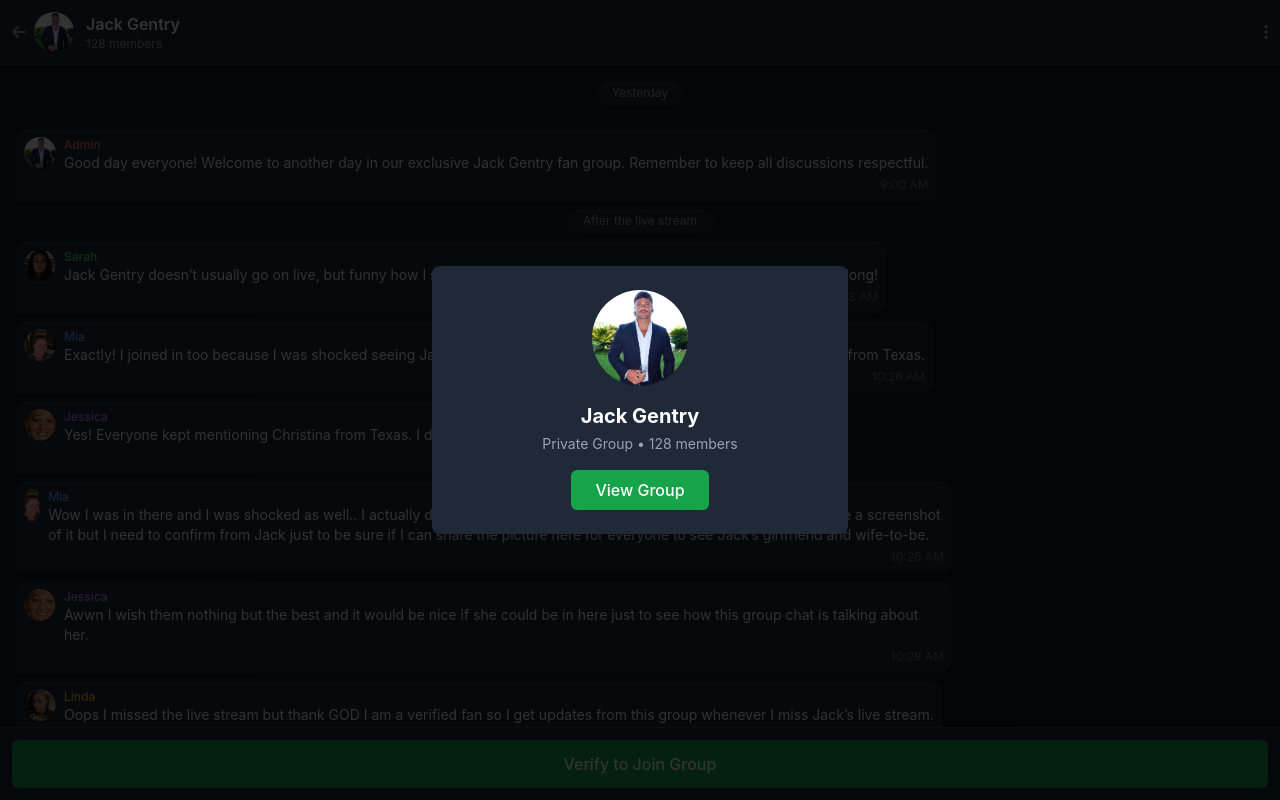
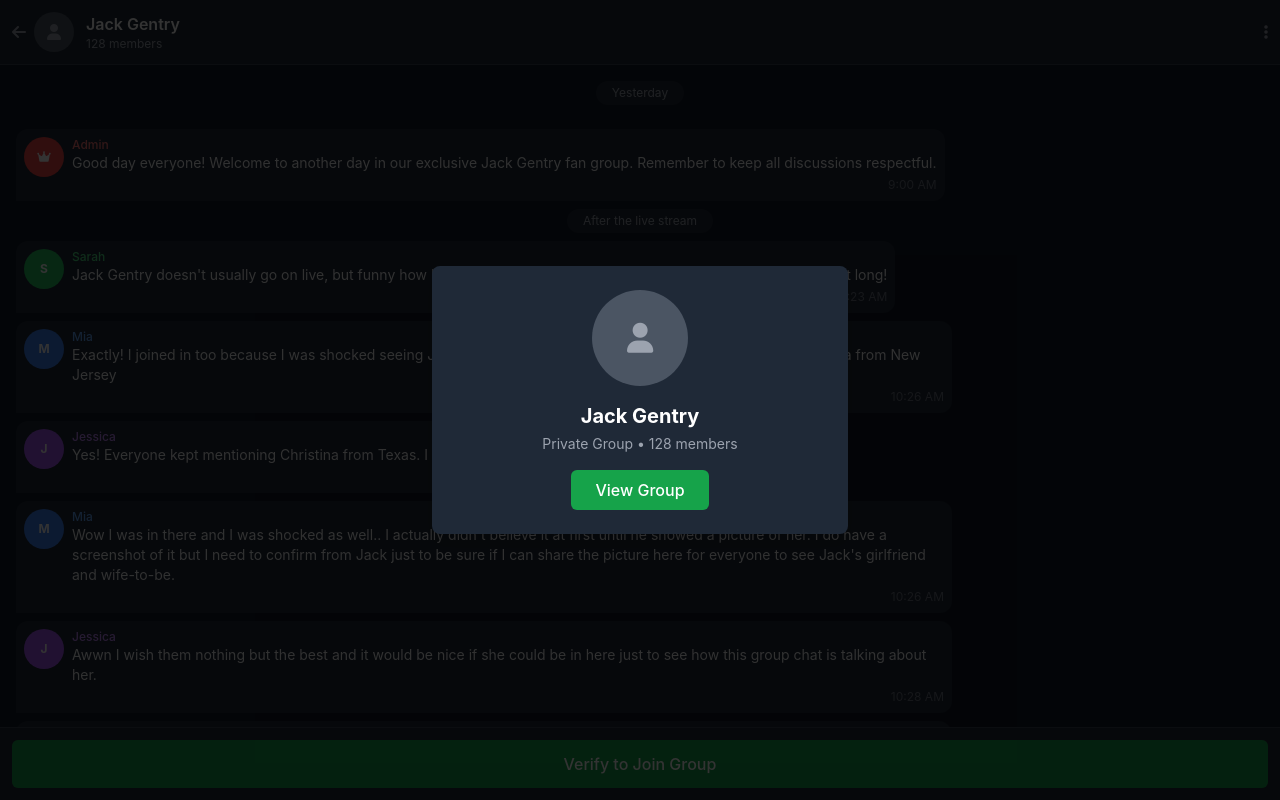
Before and after one commit to yourlogodesigner28-jpg/Jack-Gentry, a plain HTML site: page group34.html in a window 1280 px wide. Drawn offline with nearby package versions, Linux system fonts and the light colour scheme.

Commit message:
Update group34.html

```diff
--- a/group34.html
+++ b/group34.html
@@ -28,27 +28,6 @@
             margin-bottom: 0.5rem;
             align-self: flex-end;
         }
-        .message-bubble-received .flex,
-.message-bubble-sent .flex {
-    align-items: flex-start !important;
-}
-
-.message-bubble-received img,
-.message-bubble-sent img {
-    width: 100%;
-    height: 100%;
-    object-fit: cover;
-}
-
-.message-bubble-received p,
-.message-bubble-sent p {
-    word-wrap: break-word;
-    white-space: normal;
-}
-.w-8.h-8 img {
-    object-fit: cover !important;
-}
-
         .loading-dots span {
             animation: loadingDot 1.4s infinite ease-in-out both;
         }
@@ -75,6 +54,29 @@
         .verify-button-container {
             position: sticky; bottom: 0; width: 100%; z-index: 10;
         }
+
+        /* FIXED: Consistent circle sizing */
+        .circle-avatar {
+            width: 2.5rem;
+            height: 2.5rem;
+            border-radius: 50%;
+            object-fit: cover;
+            flex-shrink: 0;
+        }
+        .circle-avatar-large {
+            width: 6rem;
+            height: 6rem;
+            border-radius: 50%;
+            object-fit: cover;
+            flex-shrink: 0;
+        }
+        .circle-avatar-header {
+            width: 2.5rem;
+            height: 2.5rem;
+            border-radius: 50%;
+            object-fit: cover;
+            flex-shrink: 0;
+        }
     </style>
 </head>
 
@@ -85,7 +87,9 @@
         <div class="w-full max-w-md px-4">
             <div class="bg-gray-800 rounded-lg shadow-lg overflow-hidden">
                 <div class="p-4 border-b border-gray-700 flex items-center">
-                    <div class="w-12 h-12 rounded-full bg-cover bg-center" style="background-image: url('/assets/celebrity_profile.jpg');"></div>
+                    <div class="circle-avatar-header bg-gray-600 flex items-center justify-center">
+                        <i class="fas fa-user text-gray-400"></i>
+                    </div>
                     <div class="ml-3">
                         <h2 class="text-lg font-semibold text-white">Jack Gentry Group Chat</h2>
                         <p class="text-sm text-gray-400">Loading group chat...</p>
@@ -108,7 +112,9 @@
         <div class="w-full max-w-md px-4 slide-up">
             <div class="bg-gray-800 rounded-lg shadow-lg overflow-hidden">
                 <div class="p-6 flex flex-col items-center">
-                    <div class="w-24 h-24 rounded-full bg-cover bg-center mb-4" style="background-image: url('/assets/celebrity_profile.jpg');"></div>
+                    <div class="circle-avatar-large bg-gray-600 flex items-center justify-center mb-4">
+                        <i class="fas fa-user text-gray-400 text-3xl"></i>
+                    </div>
                     <h2 class="text-xl font-bold text-white mb-1">Jack Gentry</h2>
                     <p class="text-gray-400 text-sm mb-4">Private Group • 128 members</p>
                     <button id="view-group-btn" class="bg-green-600 hover:bg-green-700 text-white font-medium py-2 px-6 rounded-md transition duration-200">
@@ -127,7 +133,9 @@
             <button id="back-btn" class="mr-2">
                 <i class="fas fa-arrow-left text-gray-400"></i>
             </button>
-            <div class="w-10 h-10 rounded-full bg-cover bg-center" style="background-image: url('/assets/celebrity_profile.jpg');"></div>
+            <div class="circle-avatar-header bg-gray-600 flex items-center justify-center">
+                <i class="fas fa-user text-gray-400"></i>
+            </div>
             <div class="ml-3 flex-1">
                 <h2 class="text-base font-semibold text-white">Jack Gentry</h2>
                 <p class="text-xs text-gray-400">128 members</p>
@@ -144,13 +152,12 @@
                     Yesterday
                 </div>
 
-                <!-- PREVIOUS CHAT TEXT (unchanged except name replaced) -->
+                <!-- Admin Message -->
                 <div class="message-bubble-received p-2">
                     <div class="flex">
-                        <div class="w-8 h-8 rounded-full overflow-hidden mr-2">
-    <img src="/assets/celebrity_profile.jpg" class="w-full h-full object-cover">
+                        <div class="circle-avatar bg-red-500 flex items-center justify-center mr-2">
+                            <i class="fas fa-crown text-white text-xs"></i>
                         </div>
-
                         <div class="flex flex-col">
                             <span class="text-xs text-red-400 font-medium">Admin</span>
                             <p class="text-sm">Good day everyone! Welcome to another day in our exclusive Jack Gentry fan group. Remember to keep all discussions respectful.</p>
@@ -159,23 +166,19 @@
                     </div>
                 </div>
 
-                <!-- Other original messages unchanged until divider -->
-
                 <div class="bg-gray-800 text-gray-400 text-xs text-center py-1 px-4 rounded-full mx-auto my-2">
                     After the live stream
                 </div>
 
-                <!-- NEW TWISTED CONVERSATION FIXED -->
-
+                <!-- Fan Messages -->
                 <div class="message-bubble-received p-2">
                     <div class="flex">
-        <div class="w-8 h-8 rounded-full overflow-hidden mr-2">
-            <img src="/assets/fan1.jpg" class="w-full h-full object-cover">
+                        <div class="circle-avatar bg-green-500 flex items-center justify-center mr-2">
+                            <span class="text-white text-xs font-bold">S</span>
                         </div>
-
                         <div class="flex flex-col">
                             <span class="text-xs text-green-400 font-medium">Sarah</span>
-            <p class="text-sm">Jack Gentry doesn’t usually go on live, but funny how I saw it and joined in. I wasn’t expecting him to actually talk that long!</p>
+                            <p class="text-sm">Jack Gentry doesn't usually go on live, but funny how I saw it and joined in. I wasn't expecting him to actually talk that long!</p>
                             <span class="text-xs text-gray-500 self-end mt-1">10:23 AM</span>
                         </div>
                     </div>
@@ -183,13 +186,12 @@
 
                 <div class="message-bubble-received p-2">
                     <div class="flex">
-        <div class="w-8 h-8 rounded-full overflow-hidden mr-2">
-            <img src="/assets/fan2.jpg" class="w-full h-full object-cover">
+                        <div class="circle-avatar bg-blue-500 flex items-center justify-center mr-2">
+                            <span class="text-white text-xs font-bold">M</span>
                         </div>
-
                         <div class="flex flex-col">
                             <span class="text-xs text-blue-400 font-medium">Mia</span>
-            <p class="text-sm">Exactly! I joined in too because I was shocked seeing Jack live. And suddenly everyone started asking about Christina from Texas.</p>
+                            <p class="text-sm">Exactly! I joined in too because I was shocked seeing Jack live. And suddenly everyone started asking about Christina from New Jersey</p>
                             <span class="text-xs text-gray-500 self-end mt-1">10:26 AM</span>
                         </div>
                     </div>
@@ -197,13 +199,12 @@
 
                 <div class="message-bubble-received p-2">
                     <div class="flex">
-        <div class="w-8 h-8 rounded-full overflow-hidden mr-2">
-            <img src="/assets/fan3.jpg" class="w-full h-full object-cover">
+                        <div class="circle-avatar bg-purple-500 flex items-center justify-center mr-2">
+                            <span class="text-white text-xs font-bold">J</span>
                         </div>
-
                         <div class="flex flex-col">
                             <span class="text-xs text-purple-400 font-medium">Jessica</span>
-            <p class="text-sm">Yes! Everyone kept mentioning Christina from Texas. I didn’t expect him to react the way he did though.</p>
+                            <p class="text-sm">Yes! Everyone kept mentioning Christina from Texas. I didn't expect him to react the way he did though.</p>
                             <span class="text-xs text-gray-500 self-end mt-1">10:28 AM</span>
                         </div>
                     </div>
@@ -211,13 +212,12 @@
 
                 <div class="message-bubble-received p-2">
                     <div class="flex">
-        <div class="w-8 h-8 rounded-full overflow-hidden mr-2">
-            <img src="/assets/fan2.jpg" class="w-full h-full object-cover">
+                        <div class="circle-avatar bg-blue-500 flex items-center justify-center mr-2">
+                            <span class="text-white text-xs font-bold">M</span>
                         </div>
-
                         <div class="flex flex-col">
                             <span class="text-xs text-blue-400 font-medium">Mia</span>
-            <p class="text-sm">Wow I was in there and I was shocked as well.. I actually didn't believe it at first until he showed a picture of her. I do have a screenshot of it but I need to confirm from Jack just to be sure if I can share the picture here for everyone to see Jack’s girlfriend and wife-to-be.</p>
+                            <p class="text-sm">Wow I was in there and I was shocked as well.. I actually didn't believe it at first until he showed a picture of her. I do have a screenshot of it but I need to confirm from Jack just to be sure if I can share the picture here for everyone to see Jack's girlfriend and wife-to-be.</p>
                             <span class="text-xs text-gray-500 self-end mt-1">10:26 AM</span>
                         </div>
                     </div>
@@ -225,10 +225,9 @@
 
                 <div class="message-bubble-received p-2">
                     <div class="flex">
-        <div class="w-8 h-8 rounded-full overflow-hidden mr-2">
-            <img src="/assets/fan3.jpg" class="w-full h-full object-cover">
+                        <div class="circle-avatar bg-purple-500 flex items-center justify-center mr-2">
+                            <span class="text-white text-xs font-bold">J</span>
                         </div>
-
                         <div class="flex flex-col">
                             <span class="text-xs text-purple-400 font-medium">Jessica</span>
                             <p class="text-sm">Awwn I wish them nothing but the best and it would be nice if she could be in here just to see how this group chat is talking about her.</p>
@@ -239,13 +238,12 @@
 
                 <div class="message-bubble-received p-2">
                     <div class="flex">
-        <div class="w-8 h-8 rounded-full overflow-hidden mr-2">
-            <img src="/assets/fan4.jpg" class="w-full h-full object-cover">
+                        <div class="circle-avatar bg-yellow-500 flex items-center justify-center mr-2">
+                            <span class="text-white text-xs font-bold">L</span>
                         </div>
-
                         <div class="flex flex-col">
                             <span class="text-xs text-yellow-400 font-medium">Linda</span>
-            <p class="text-sm">Oops I missed the live stream but thank GOD I am a verified fan so I get updates from this group whenever I miss Jack’s live stream.</p>
+                            <p class="text-sm">Oops I missed the live stream but thank GOD I am a verified fan so I get updates from this group whenever I miss Jack's live stream.</p>
                             <span class="text-xs text-gray-500 self-end mt-1">10:30 AM</span>
                         </div>
                     </div>
@@ -253,10 +251,9 @@
 
                 <div class="message-bubble-received p-2">
                     <div class="flex">
-        <div class="w-8 h-8 rounded-full overflow-hidden mr-2">
-            <img src="/assets/fan1.jpg" class="w-full h-full object-cover">
+                        <div class="circle-avatar bg-green-500 flex items-center justify-center mr-2">
+                            <span class="text-white text-xs font-bold">S</span>
                         </div>
-
                         <div class="flex flex-col">
                             <span class="text-xs text-green-400 font-medium">Sarah</span>
                             <p class="text-sm">@Jack can you please have your wife join this group chat? Which might be impossible because maybe she's not yet a verified fan.</p>
@@ -267,10 +264,9 @@
 
                 <div class="message-bubble-received p-2">
                     <div class="flex">
-        <div class="w-8 h-8 rounded-full overflow-hidden mr-2">
-            <img src="/assets/fan2.jpg" class="w-full h-full object-cover">
+                        <div class="circle-avatar bg-red-500 flex items-center justify-center mr-2">
+                            <span class="text-white text-xs font-bold">M</span>
                         </div>
-
                         <div class="flex flex-col">
                             <span class="text-xs text-red-400 font-medium">Mia</span>
                             <p class="text-sm">I think so.. and yes it would be nice having her on here and following her TikTok and other social media to help grow her account.</p>
@@ -281,17 +277,17 @@
 
                 <div class="message-bubble-received p-2">
                     <div class="flex">
-        <div class="w-8 h-8 rounded-full overflow-hidden mr-2">
-            <img src="/assets/fan5.jpg" class="w-full h-full object-cover">
+                        <div class="circle-avatar bg-orange-500 flex items-center justify-center mr-2">
+                            <span class="text-white text-xs font-bold">E</span>
                         </div>
-
                         <div class="flex flex-col">
                             <span class="text-xs text-orange-400 font-medium">Elizabeth</span>
-            <p class="text-sm">Being a verified fan costs some tips which I believe everyone here paid before joining. Once she gets verified, we will all be here to welcome the lady who stole Jack’s heart, because from last night’s live stream I can tell Jack is truly in love with her.</p>
+                            <p class="text-sm">Being a verified fan costs some tips which I believe everyone here paid before joining. Once she gets verified, we will all be here to welcome the lady who stole Jack's heart, because from last night's live stream I can tell Jack is truly in love with her.</p>
                             <span class="text-xs text-gray-500 self-end mt-1">10:38 AM</span>
                         </div>
                     </div>
                 </div>
+
                 <div class="h-16"></div>
             </div>
         </div>
```
Lines whose indentation alone changed are shown as unchanged.
